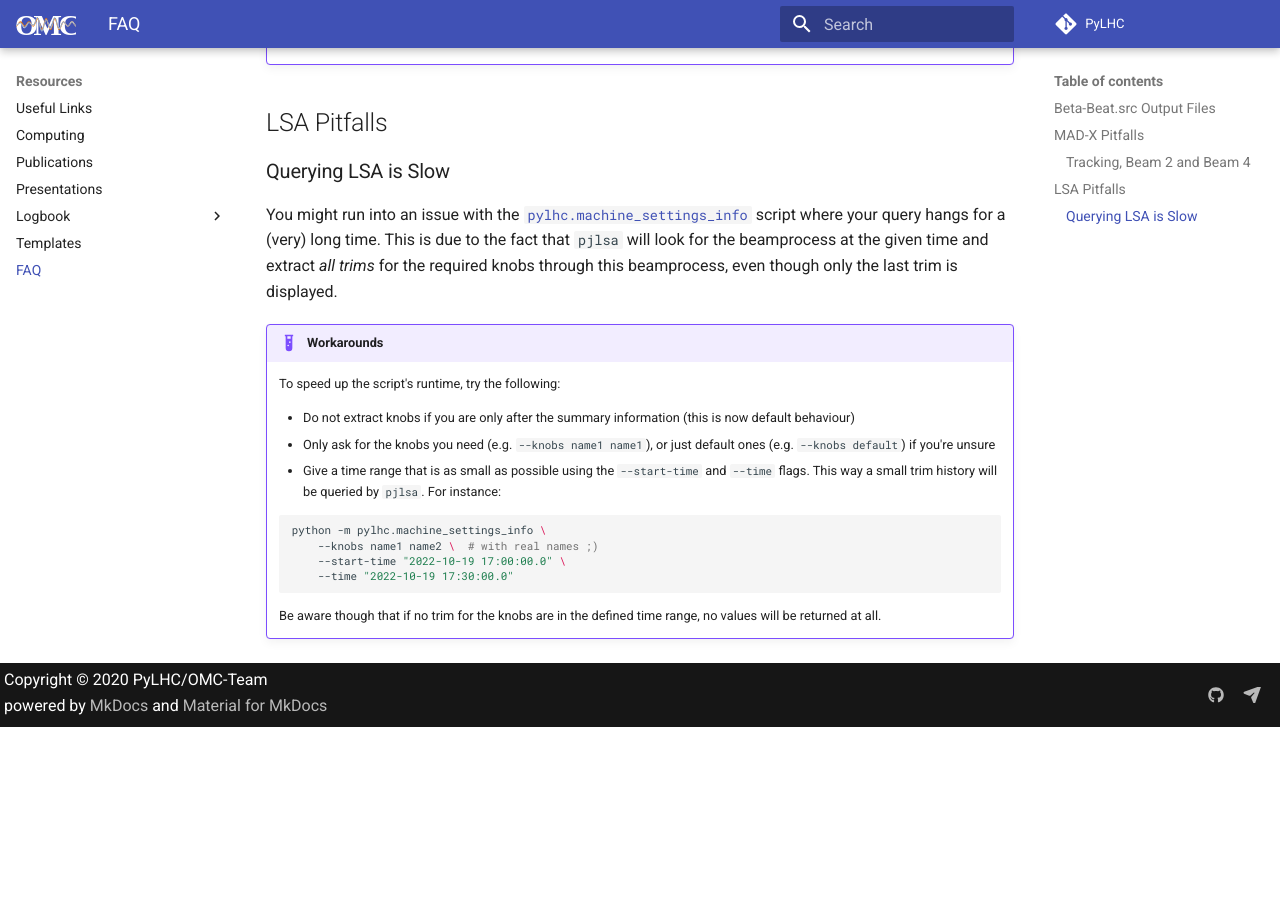
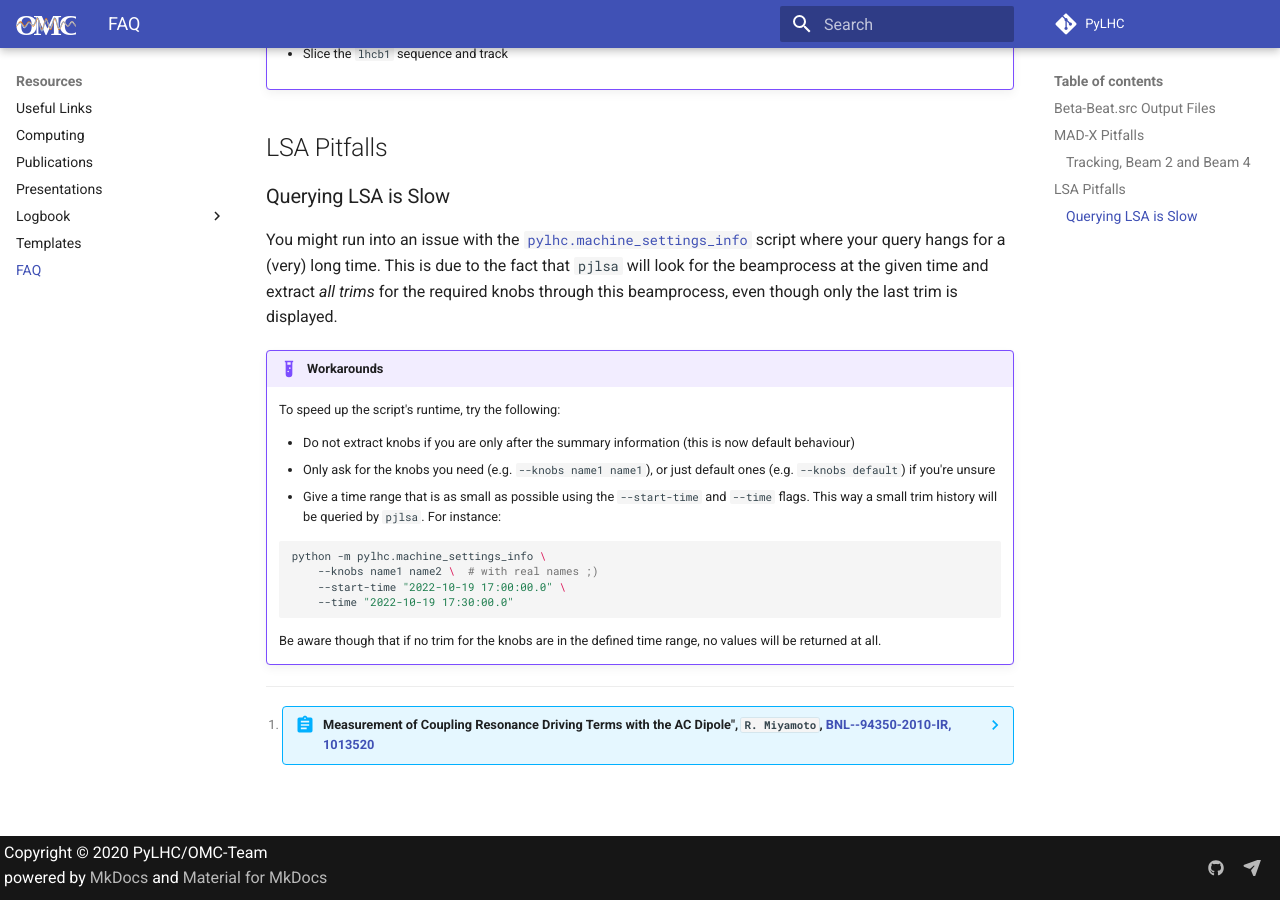
Before and after one commit to pylhc/pylhc.github.io, an MkDocs documentation site: the page built from docs/resources/faqs.md, in a window 1280 px wide and 900 px high, scrolled down 1888 px. Built offline with MkDocs 1.6.1 and Material for MkDocs 9.7.7, drawn with Linux system fonts in a browser that asks for light colours; comment, search, counter and statistics services are not loaded; before the commit the page ends 2615 px from its top, so only the background shows below that.

Commit message:
add ref to miyamoto bnl report

````diff
--- a/docs/resources/faqs.md
+++ b/docs/resources/faqs.md
@@ -92,3 +92,19 @@
 
 
 [madx_doc_bv]: http://madx.web.cern.ch/madx/releases/last-rel/madxuguide.pdf
+
+
+[^MiyamotoMeasurementCouplingRDTsACDipole]:
+    ??? abstract "Measurement of Coupling Resonance Driving Terms with the AC Dipole", `R. Miyamoto`, [BNL--94350-2010-IR, 1013520](https://www.bnl.gov/isd/documents/74582.pdf){target=_blank}"
+        ```
+        @report{MiyamotoMeasurementCouplingRDTsACDipole,
+            title        = {Measurement of {{Coupling Resonance Driving Terms}} with the {{AC Dipole}}},
+            author       = {Miyamoto, R.},
+            year         = 2010,
+            month        = 10,
+            number       = {BNL--94350-2010-IR, 1013520},
+            doi          = {10.2172/1013520},
+            url          = {https://www.bnl.gov/isd/documents/74582.pdf},
+            langid       = {english}
+        }
+        ```
````
Also changed, not shown: other parts of docs/resources/faqs.md (+1 -1 lines).
